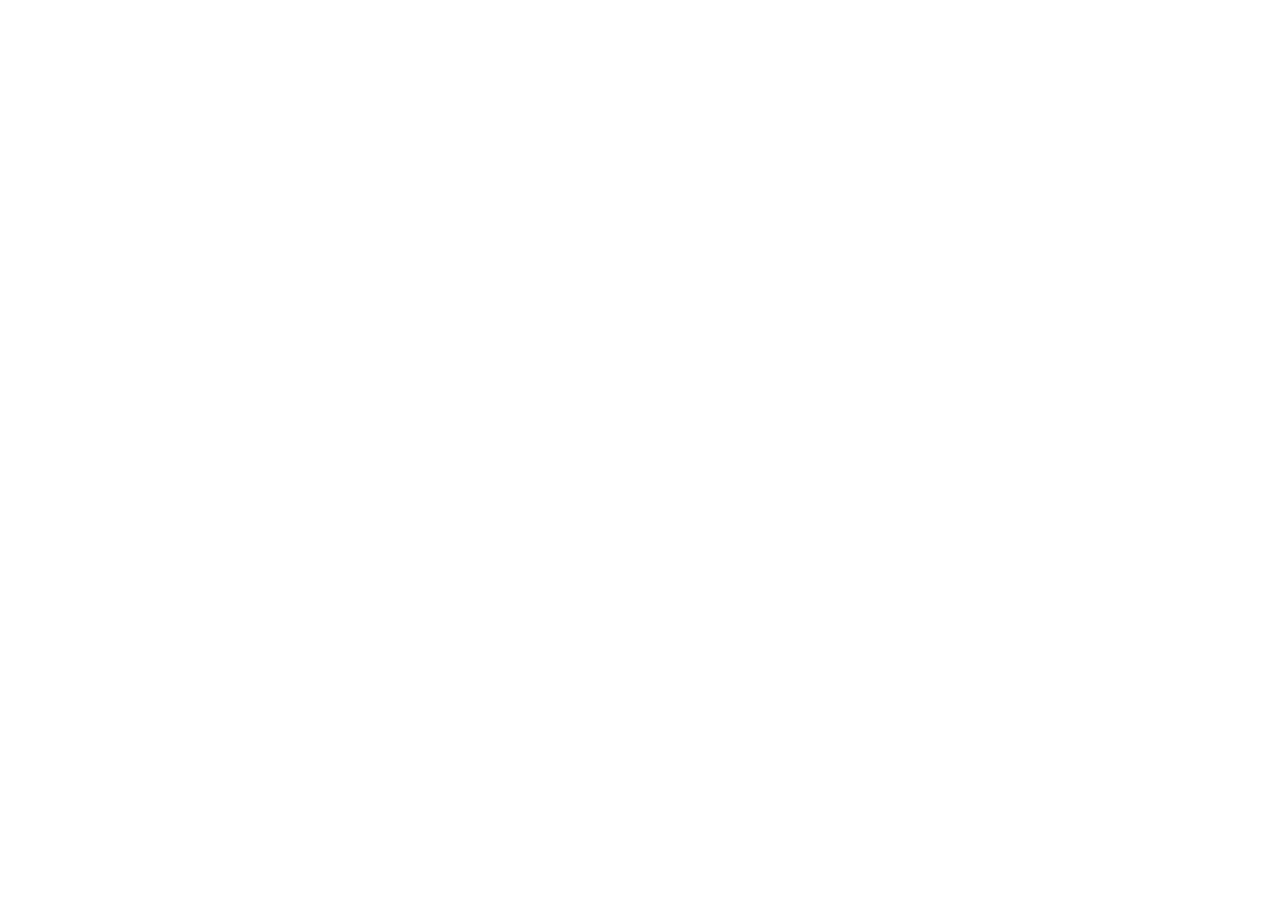
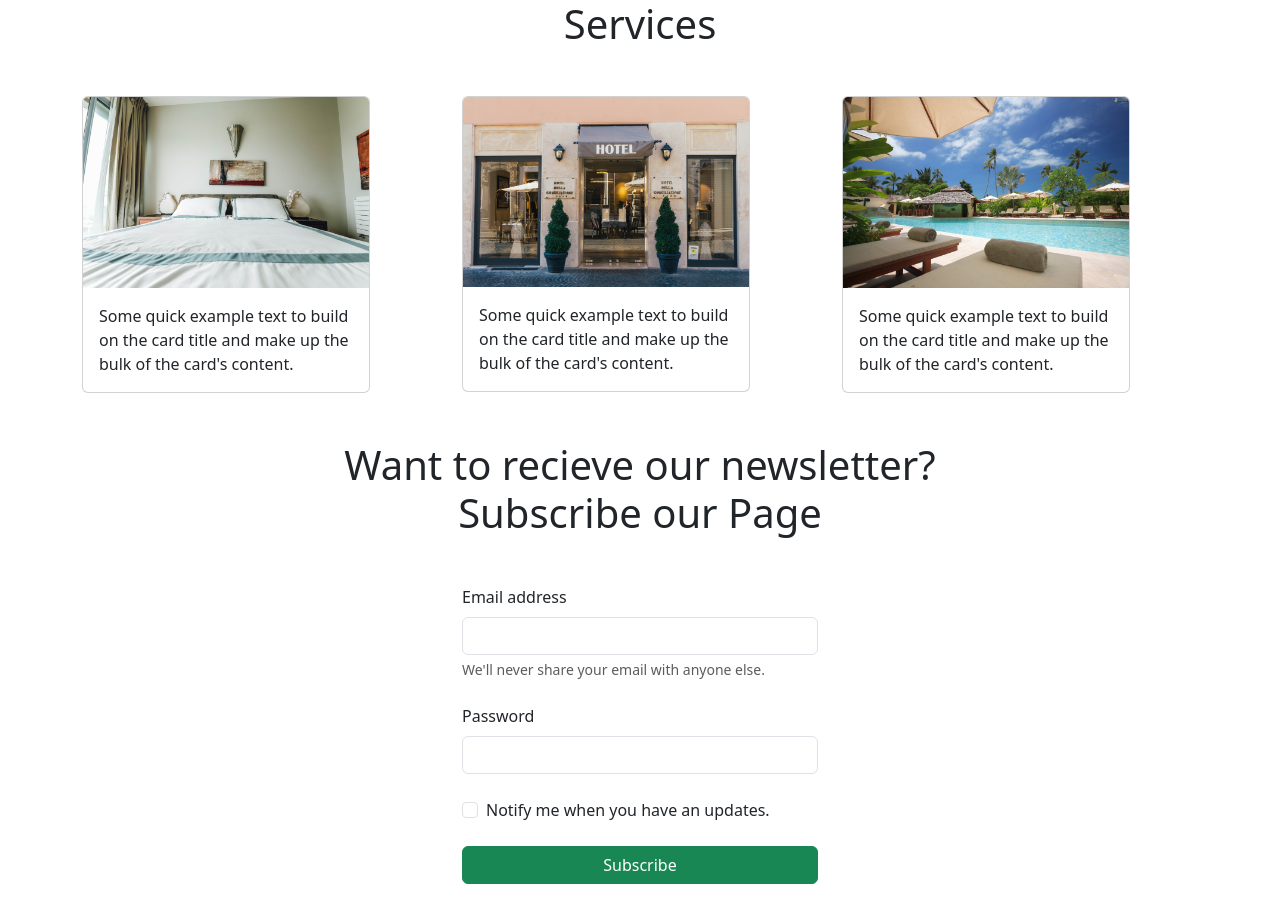
Before and after one commit to girardpao/activity-git-GitHub-bootstrap, a plain HTML site: page index.html in a window 1280 px wide. Before the commit the page ends 800 px from the top, so only its background shows below. Drawn offline with nearby package versions, Linux system fonts and the light colour scheme.

Commit message:
services and form

```diff
--- a/index.html
+++ b/index.html
@@ -5,10 +5,85 @@
     <meta charset="UTF-8">
     <meta name="viewport" content="width=device-width, initial-scale=1.0">
     <title>Document</title>
+    <link href="https://cdn.jsdelivr.net/npm/bootstrap@5.3.1/dist/css/bootstrap.min.css" rel="stylesheet"
+        integrity="sha384-4bw+/aepP/YC94hEpVNVgiZdgIC5+VKNBQNGCHeKRQN+PtmoHDEXuppvnDJzQIu9" crossorigin="anonymous">
 </head>
 
 <body>
+    <div class="container mb-5">
+        <h1 class="text-center mb-5">Services</h1>
+        <div class="row">
+            <div class="col">
+                <div class="card" style="width: 18rem;">
+                    <img src="./img/bed.jpg" class="card-img-top" alt="...">
+                    <div class="card-body">
+                        <p class="card-text">Some quick example text to build on the card title and make up the bulk of
+                            the card's
+                            content.</p>
+                    </div>
+                </div>
+            </div>
+            <div class="col">
+                <div class="card" style="width: 18rem;">
+                    <img src="./img/hotel_1.jpg" class="card-img-top" alt="...">
+                    <div class="card-body">
+                        <p class="card-text">Some quick example text to build on the card title and make up the bulk of
+                            the card's
+                            content.</p>
+                    </div>
+                </div>
+            </div>
+            <div class="col">
+                <div class="card" style="width: 18rem;">
+                    <img src="./img/resort.jpg" class="card-img-top" alt="...">
+                    <div class="card-body">
+                        <p class="card-text">Some quick example text to build on the card title and make up the bulk of
+                            the card's
+                            content.</p>
+                    </div>
+                </div>
+            </div>
+        </div>
+    </div>
+    <div class="container mb-4">
+        <h1 class="text-center mb-5">Want to recieve our newsletter? <br> Subscribe our Page</h1>
+        <div class="row d-flex justify-content-center">
+            <div class="col-4">
+                <form>
+                    <div class="mb-4">
+                        <label for="exampleInputEmail1" class="form-label">Email address</label>
+                        <input type="email" class="form-control" id="exampleInputEmail1" aria-describedby="emailHelp">
+                        <div id="emailHelp" class="form-text">We'll never share your email with anyone else.</div>
+                    </div>
+                    <div class="mb-4">
+                        <label for="exampleInputPassword1" class="form-label">Password</label>
+                        <input type="password" class="form-control" id="exampleInputPassword1">
+                    </div>
+                    <div class="mb-4 form-check">
+                        <input type="checkbox" class="form-check-input" id="exampleCheck1">
+                        <label class="form-check-label" for="exampleCheck1">Notify me when you have an updates.</label>
+                    </div>
+                </form>
+                <div class="d-grid gap-2">
+                    <button class="btn btn-success" type="button">Subscribe</button>
+                </div>
+            </div>
+        </div>
+    </div>
 
+
+
+
+    <script src="/docs/5.3/dist/js/bootstrap.bundle.min.js"
+        integrity="sha384-HwwvtgBNo3bZJJLYd8oVXjrBZt8cqVSpeBNS5n7C8IVInixGAoxmnlMuBnhbgrkm"
+        crossorigin="anonymous"></script>
+    <script src="checkout.js"></script>
+    <script src="https://cdn.jsdelivr.net/npm/@popperjs/core@2.11.8/dist/umd/popper.min.js"
+        integrity="sha384-I7E8VVD/ismYTF4hNIPjVp/Zjvgyol6VFvRkX/vR+Vc4jQkC+hVqc2pM8ODewa9r"
+        crossorigin="anonymous"></script>
+    <script src="https://cdn.jsdelivr.net/npm/bootstrap@5.3.1/dist/js/bootstrap.bundle.min.js"
+        integrity="sha384-HwwvtgBNo3bZJJLYd8oVXjrBZt8cqVSpeBNS5n7C8IVInixGAoxmnlMuBnhbgrkm"
+        crossorigin="anonymous"></script>
 </body>
 
 </html>
```
Also changed, not shown: img/bed.jpg (added), img/hotel_1.jpg (added), img/resort.jpg (added).
